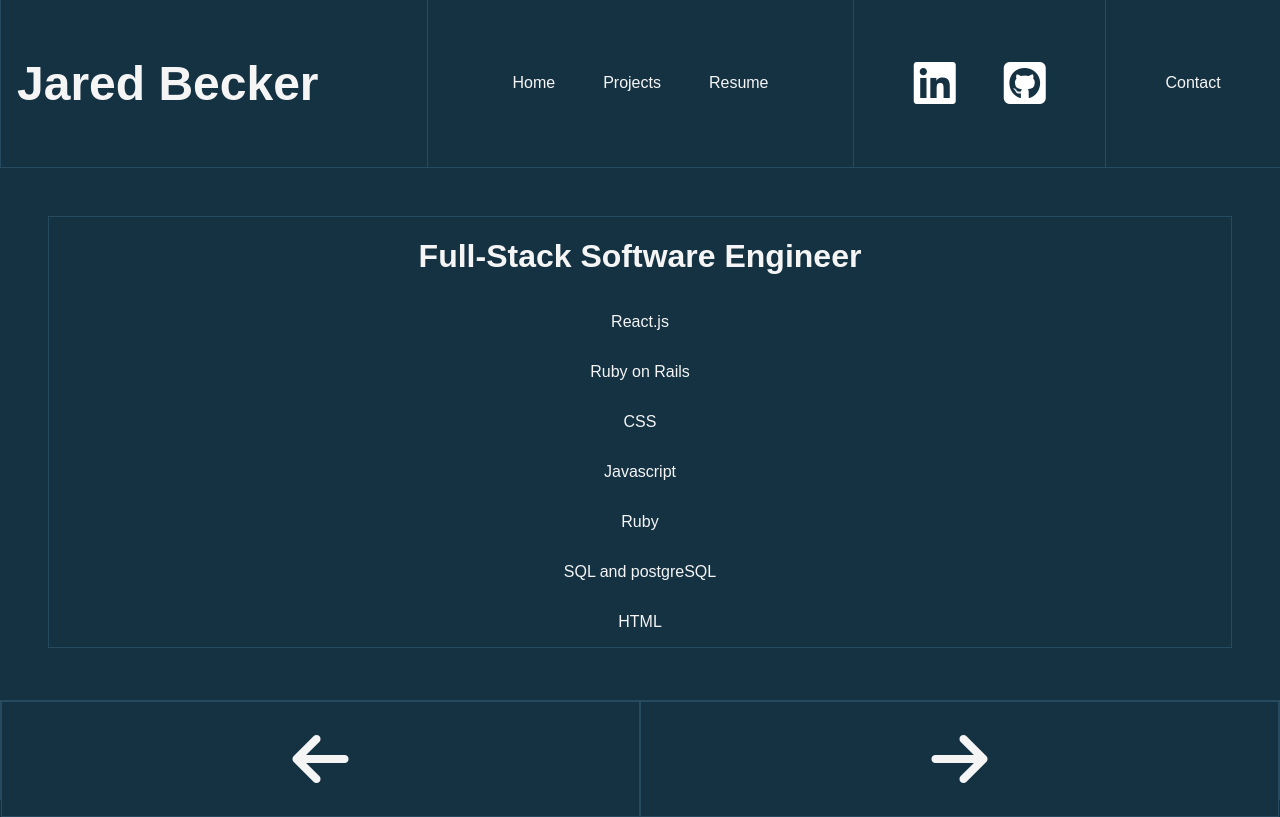
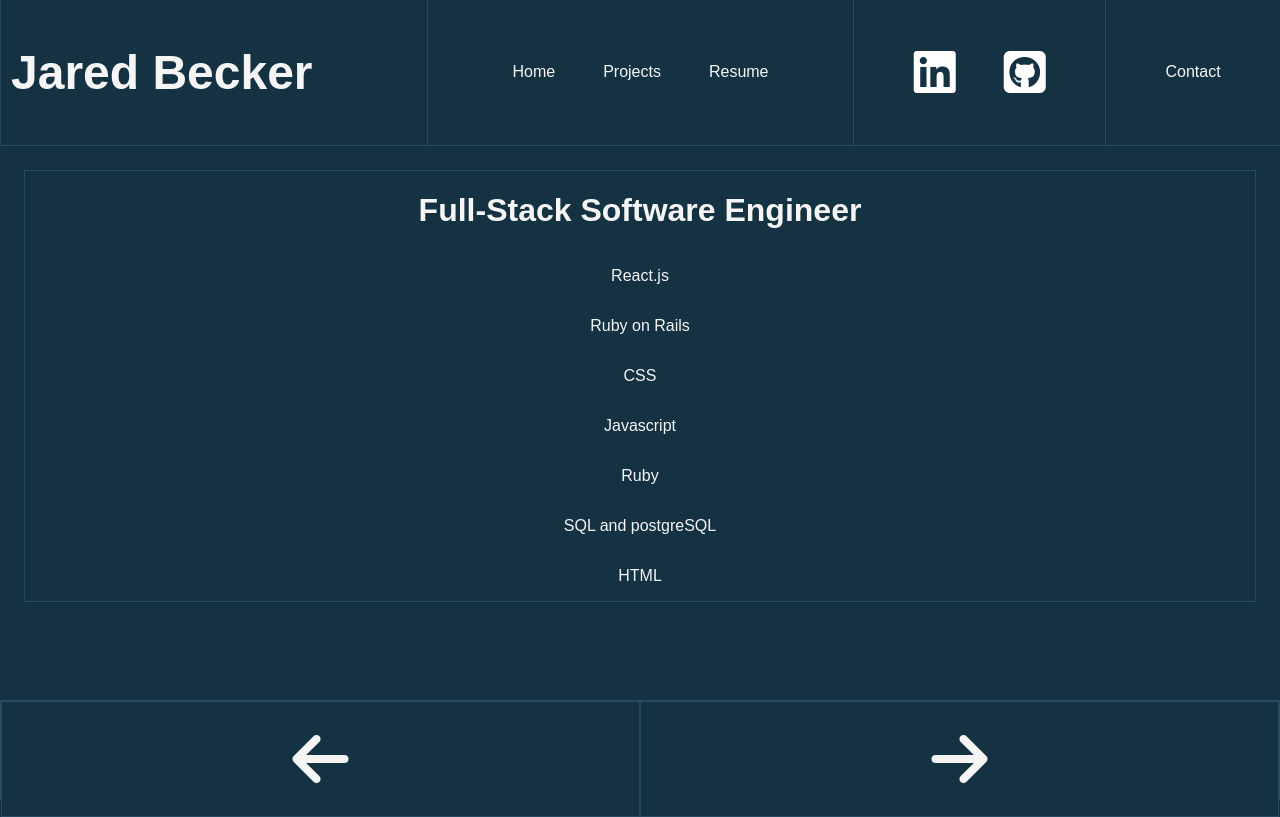
Before and after one commit to Jbecker9/my-portfolio, a React (Vite) app: page / in a window 1280 px wide. Built offline with nearby package versions, Linux system fonts and the light colour scheme.

Commit message:
fixed sizing for deployment

```diff
--- a/src/styles/Nav.css
+++ b/src/styles/Nav.css
@@ -6,7 +6,7 @@ nav{
 }
 
 nav > .nav-section {
-    padding: 1rem 1rem;
+    padding: 5px 10px;
     display: flex;
     gap: 1rem;
     border-left: 1px solid var(--border-color);
--- a/src/styles/Projects.css
+++ b/src/styles/Projects.css
@@ -1,6 +1,5 @@
 .Projects-Container{
     display: grid;
-    gap: 25px;
 }
 
 .Projects-Img{
--- a/src/styles/Resume.css
+++ b/src/styles/Resume.css
@@ -7,5 +7,5 @@
         margin: auto;
         border: 2px solid var(--border-color);
         border-radius: 5px;
-        width: 35%;
+        width: 30%;
 }
--- a/src/styles/Title.css
+++ b/src/styles/Title.css
@@ -2,7 +2,7 @@
     display: grid;
     height: 100%;
     text-align: center;
-    margin: 3rem;
+    margin: 1.5rem;
     color: whitesmoke;
     border: 1px solid var(--border-color);
 }
```
